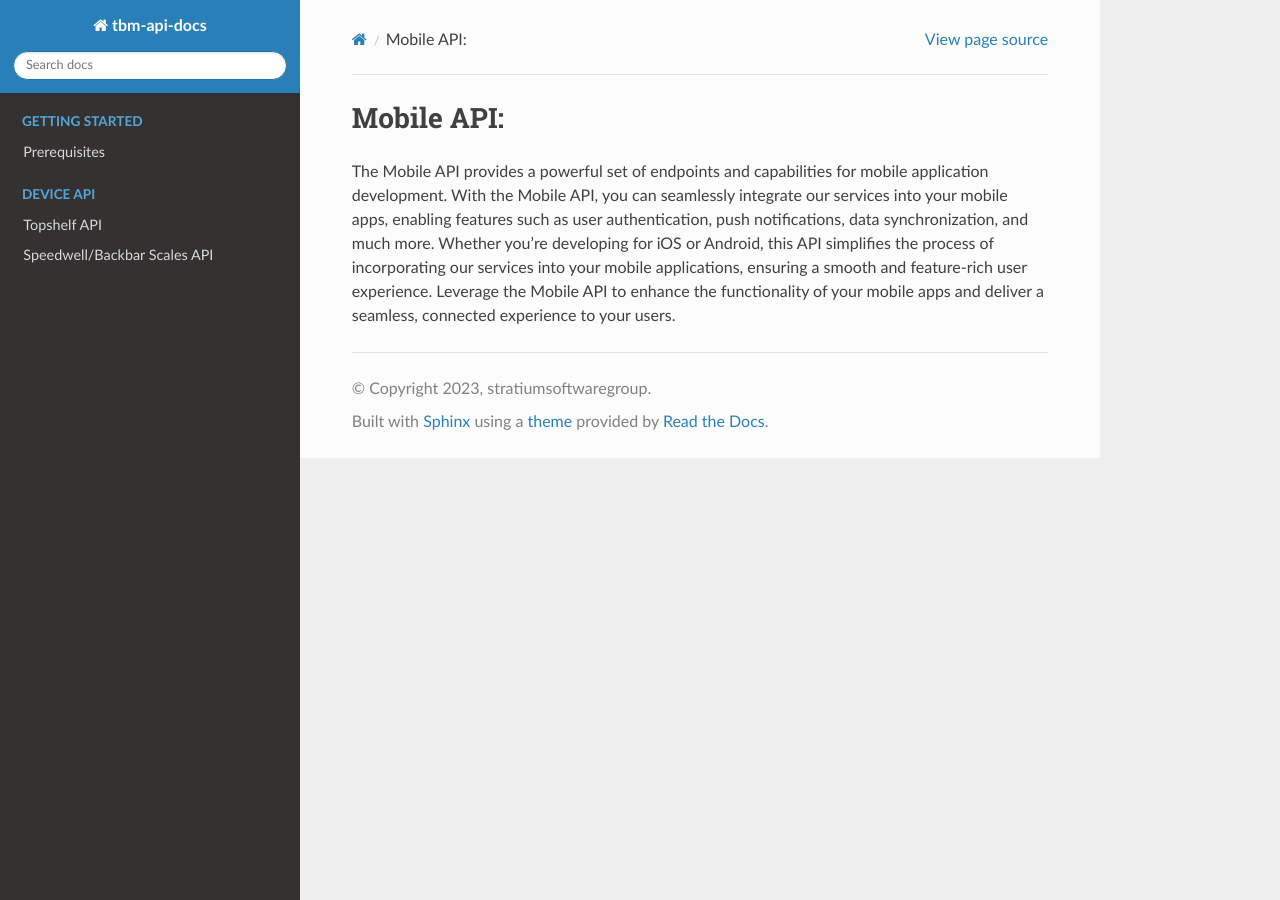
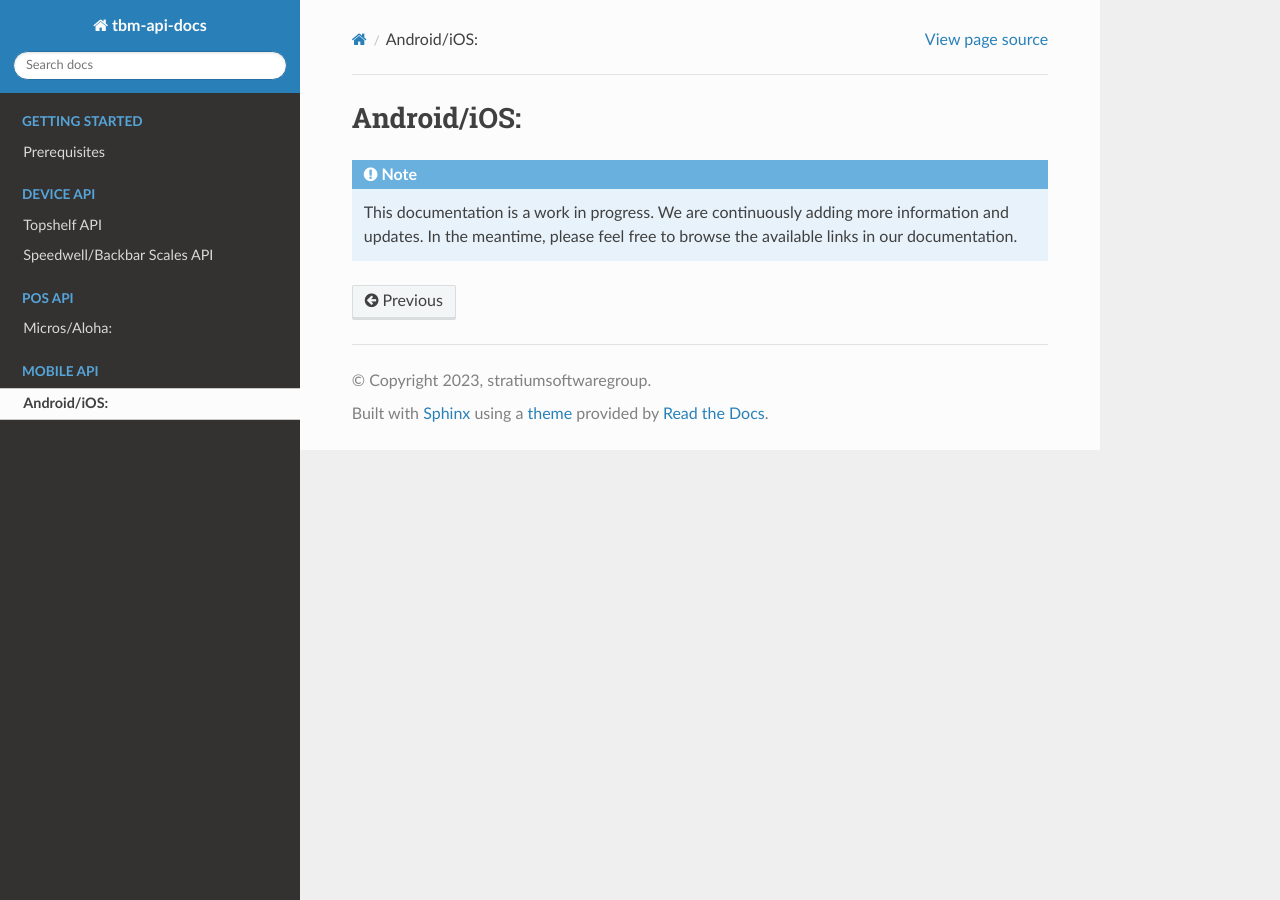
Before and after one commit to gozonjoedaimar/tbm-api-docs, a Sphinx documentation site: the page built from docs/api/mobile/index.rst, in a window 1280 px wide. Built offline with Sphinx 7.4.7 and the Read the Docs theme 2.0.0, drawn with Linux system fonts in a browser that asks for light colours; pages that are not in the unit, such as notebooks, are missing from menus.

```diff
--- a/docs/api/mobile/index.rst
+++ b/docs/api/mobile/index.rst
@@ -1,3 +1,5 @@
-Mobile API:
-===========
-The Mobile API provides a powerful set of endpoints and capabilities for mobile application development. With the Mobile API, you can seamlessly integrate our services into your mobile apps, enabling features such as user authentication, push notifications, data synchronization, and much more. Whether you're developing for iOS or Android, this API simplifies the process of incorporating our services into your mobile applications, ensuring a smooth and feature-rich user experience. Leverage the Mobile API to enhance the functionality of your mobile apps and deliver a seamless, connected experience to your users.
+Android/iOS:
+============
+
+.. note::
+   This documentation is a work in progress. We are continuously adding more information and updates. In the meantime, please feel free to browse the available links in our documentation.
```
Also changed, not shown: docs/api/device/topshelf.rst (+0 -7 lines), docs/api/pos/index.rst (+5 -3 lines), docs/index.rst (+15 -3 lines).
